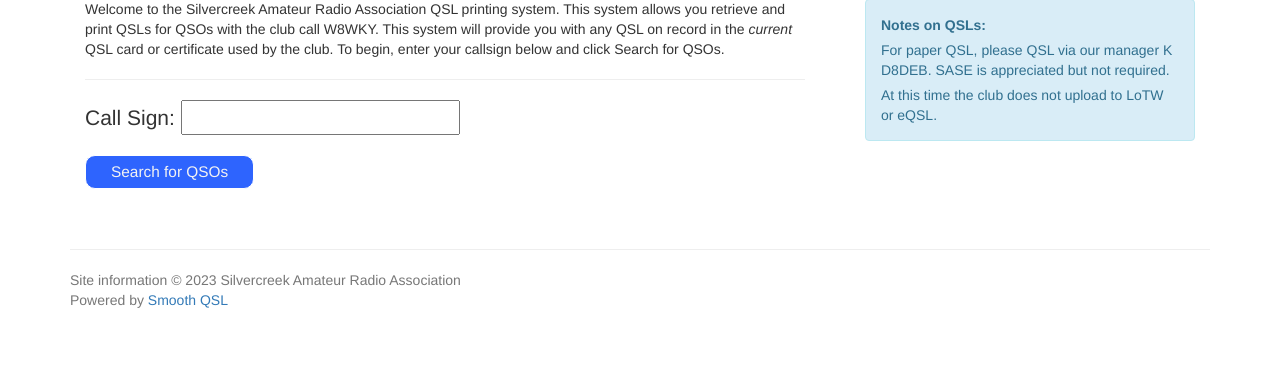
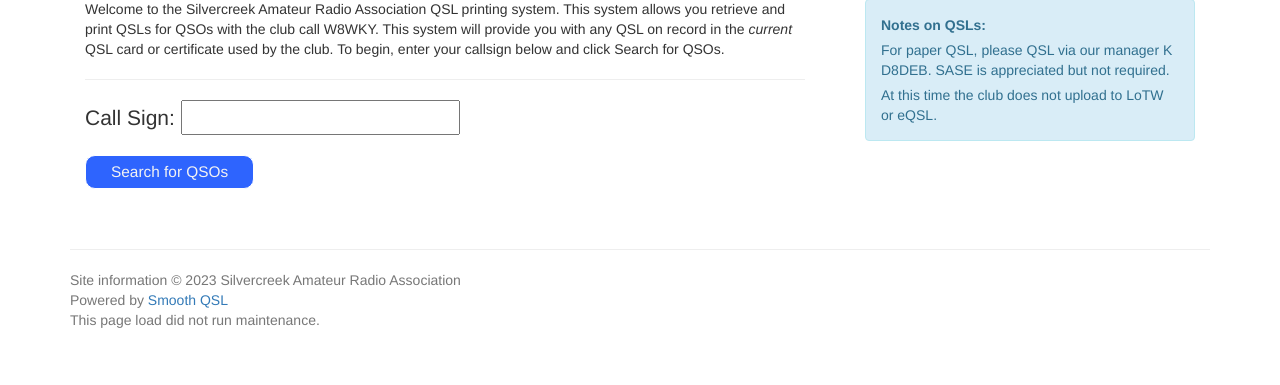
Before and after one commit to jxmx/smooth-qsl, a PHP site: page / in a window 1280 px wide. Shown: the part 161-546 px from the top of the page. Run offline with PHP 8.4, Linux system fonts and the light colour scheme.

Commit message:
Add randomized maintenance, update README

```diff
--- a/index.php
+++ b/index.php
@@ -75,7 +75,17 @@ limitations under the License.
 			<div class="container">
 				<hr>
 				<p class="text-muted">Site information &copy;&nbsp;<?php print date("Y"); ?>&nbsp;<?php print $club_name; ?><br/>
-				Powered by <a href="https://github.com/jxmx/smooth-qsl" target="_blank">Smooth QSL</a></p>
+				Powered by <a href="https://github.com/jxmx/smooth-qsl" target="_blank">Smooth QSL</a><br/>
+				This page load
+<?php
+if(random_int(1,4) > 3){
+	include("qslmaint.php");
+	print("ran");
+} else {
+	print("did not run");
+}
+?>
+			maintenance.</p>
 			</div>
 		</div>
 		<script src="js/jquery.min.js"></script>
```
Also changed, not shown: README.md.
